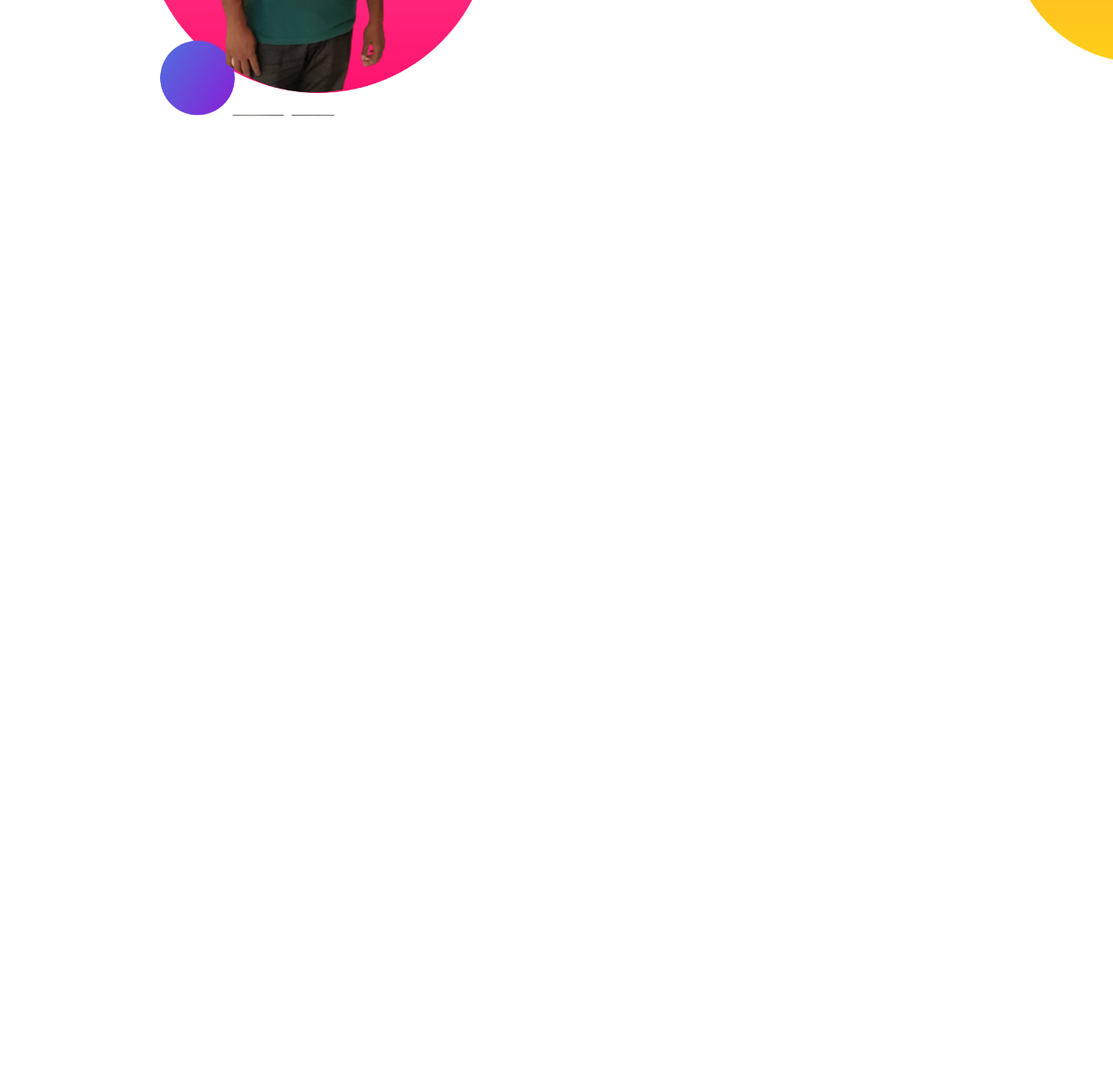
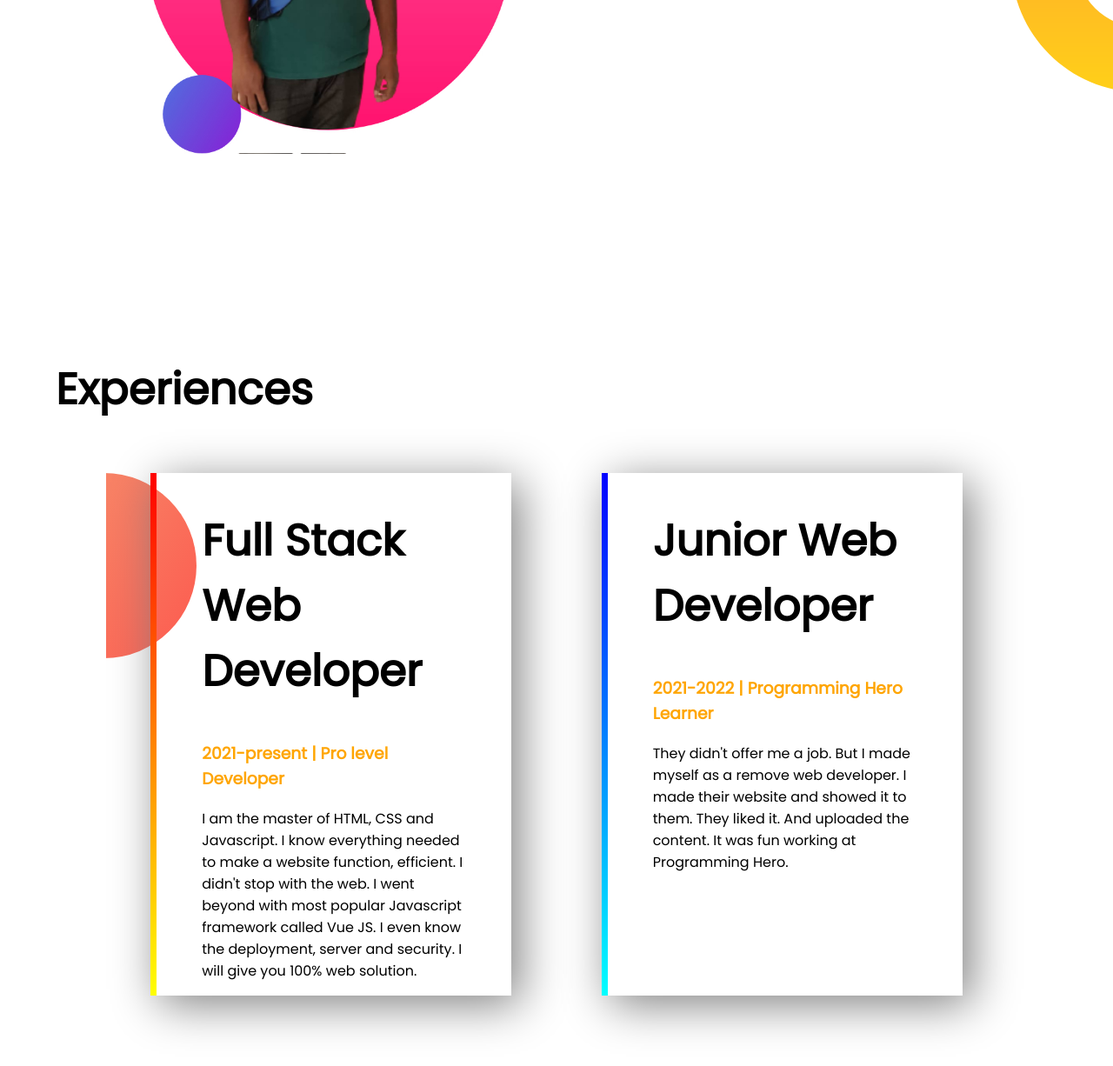
Before and after one commit to NirjanRulz/Personal_portfolio, a plain HTML site: page index.html in a window 1280 px wide. Shown: the part 1106-2332 px from the top of the page at 87% size. Before the commit the page ends 1368 px from the top, so only its background shows below. Drawn offline with Linux system fonts and the light colour scheme.

Commit message:
Complete

```diff
--- a/index.html
+++ b/index.html
@@ -17,7 +17,7 @@
     <section class="top">
         <div class="text">
             <h2>Welcome to</h2>
-            <h2>My <span class="World">World</span></h2>
+            <h2>My <span class="orange_color">World</span></h2>
             <h3>Web Developer</h3>
             <p>I am a Web Developer. I spend my whole day, practically every day, experimenting with HTML, CSS, and
                 JavaScript.
@@ -43,6 +43,26 @@
             <a class="link_button" target="_blank" href="#">Download Resume</a>
         </div>
     </section>
+    <section class="Bottom">
+        <h2>Experiences</h2>
+        <div class="Experiences">
+            <div id="fswb" class="text1">
+                <h2>Full Stack Web Developer</h2>
+                <h3 class="orange_color">2021-present | Pro level Developer</h3>
+                <p>I am the master of HTML, CSS and Javascript. I know everything needed to make a website function,
+                    efficient. I didn't stop with the web. I went beyond with most popular Javascript framework called
+                    Vue
+                    JS. I even know the deployment, server and security. I will give you 100% web solution.</p>
+            </div>
+            <div id="jwb" class="text1">
+                <h2>Junior Web Developer</h2>
+                <h3 class="orange_color">2021-2022 | Programming Hero Learner</h3>
+                <p>They didn't offer me a job. But I made myself as a remove web developer. I made their website and
+                    showed
+                    it to them. They liked it. And uploaded the content. It was fun working at Programming Hero.</p>
+            </div>
+        </div>
+    </section>
 </body>
 
 </html>
--- a/main.css
+++ b/main.css
@@ -7,16 +7,22 @@ h2 {
     font-size: 50px;
 }
 
-.World {
+.orange_color {
     color: orange;
 }
 
+section {
+    padding: 5%;
+}
+
+/*First Banner*/
 .top {
     display: flex;
     background-image: url(./BG/top-banner.png);
     background-repeat: no-repeat;
 }
 
+/*Second Banner*/
 .middle {
     display: flex;
     background-image: url(./BG/dream-bg.png);
@@ -24,10 +30,31 @@ h2 {
     background-position: right;
 }
 
+.Experiences {
+    display: flex;
+    margin: 5%;
+    background-image: url(./BG/exp-bg.png);
+    background-repeat: no-repeat;
+}
+
+/*My world
+Dream Big*/
 .text {
     width: 50%;
-    margin-left: 50px;
 }
+
+/*Full Stack Web Developer
+Junior Web Developer*/
+.text1 {
+    width: 50%;
+    box-shadow: 10px 10px 50px gray;
+    margin-left: 5%;
+    margin-right: 5%;
+    padding-left: 5%;
+    padding-right: 5%;
+
+}
+
 
 .bg {
     width: 50%;
@@ -38,6 +65,7 @@ h2 {
     width: 90%;
 }
 
+/*Hire Me/ Download Resume*/
 .link_button {
     text-decoration: none;
     background-image: linear-gradient(tomato, orange);
@@ -47,6 +75,14 @@ h2 {
     border-radius: 5px;
 }
 
-section {
-    padding: 5%;
+#jwb {
+    border-left: 7px solid;
+    border-image: linear-gradient(blue, cyan);
+    border-image-slice: 1;
 }
+
+#fswb {
+    border-left: 7px solid;
+    border-image: linear-gradient(red, yellow);
+    border-image-slice: 1;
+}
```
